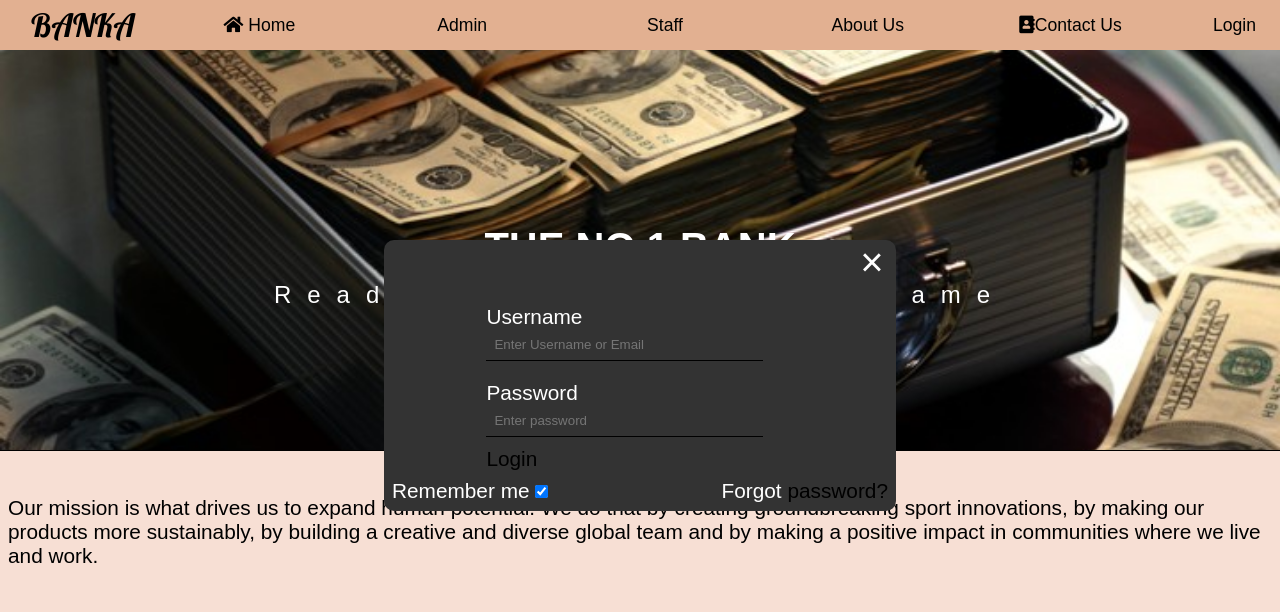
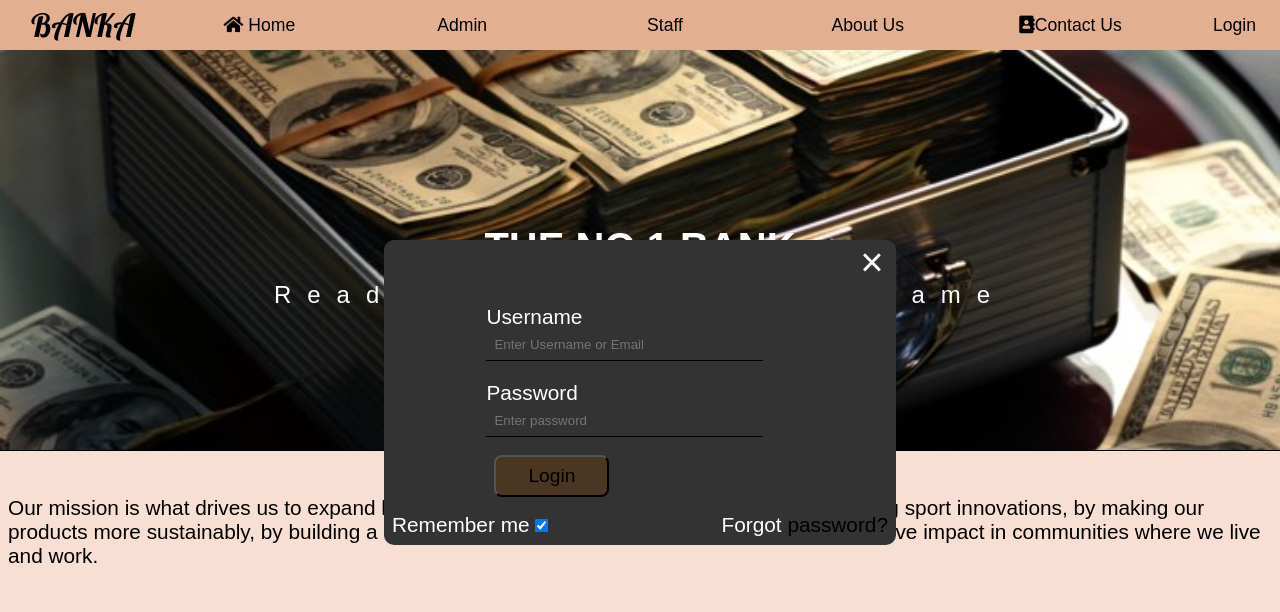
Before and after one commit to OlawaleJoseph/BANKA, a plain HTML site: page index.html in a window 1280 px wide. Both pictures are taken after a click on the link "Login". Shown: the top 612 px of the page. Drawn offline with Linux system fonts and the light colour scheme.

Commit message:
Update index.html

```diff
--- a/index.html
+++ b/index.html
@@ -108,7 +108,7 @@
                         <label for="password">Password</label>
                         <input type="password" placeholder="Enter password" name="password" id="password" required class="input">
 
-                        <a href="./views/user-dashboard.html"><button">Login</button></a>
+                        <a href="./views/user-dashboard.html"><button type="button">Login</button></a>
                     </div>
 
                     <div id="reset-password">
```
